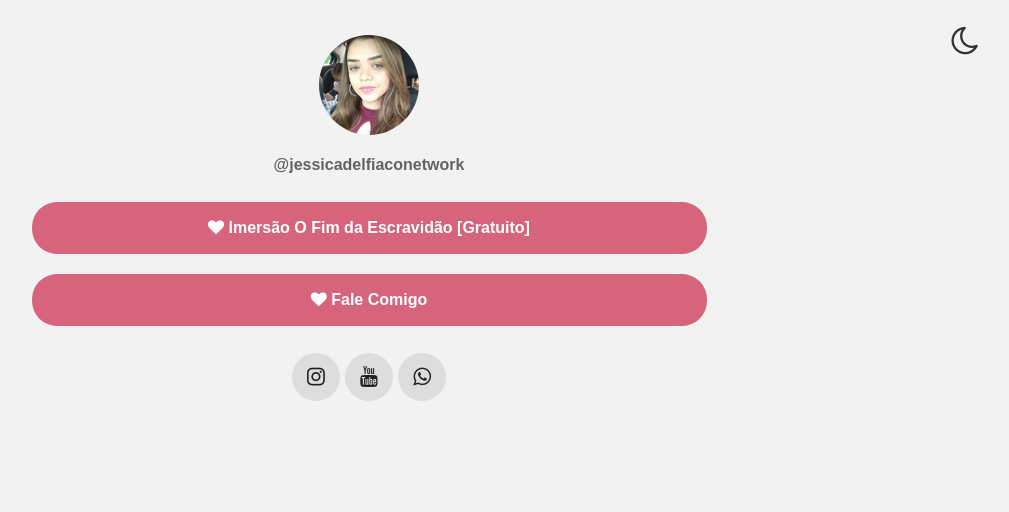
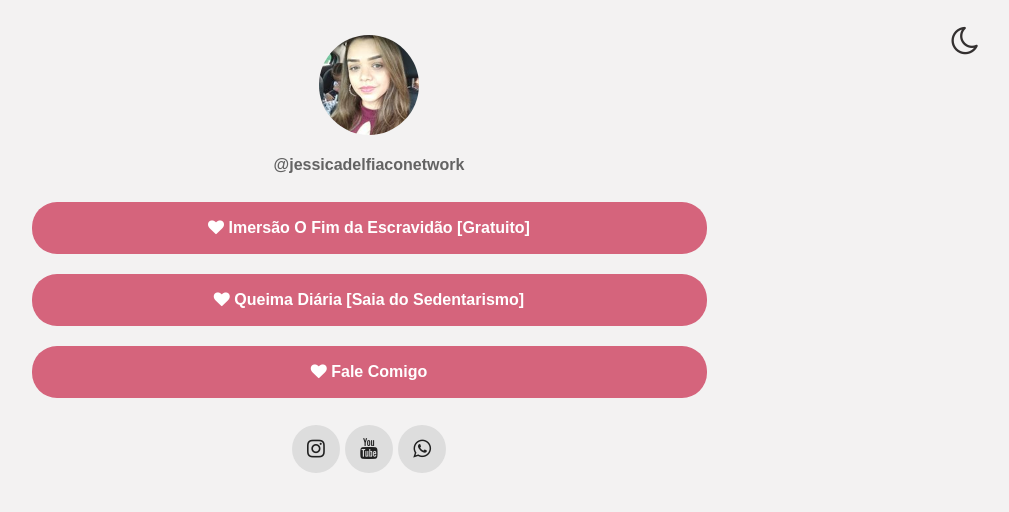
Before and after one commit to jessicadelfiaco/jessicadelfiaco.github.io, a plain HTML site: page index.html in a window 1280 px wide. Shown: the whole page, without its empty margins (271-1280 px from the left). Drawn offline with nearby package versions, Linux system fonts and the light colour scheme.

Commit message:
Update index.html

```diff
--- a/index.html
+++ b/index.html
@@ -32,6 +32,9 @@
         <a class="link" href="https://paulovieira.com/o-fim-da-escravidao/?col=206&ed=0013s00000yjzVnAAI" target="_blank" style="border-radius: 25px;"><i
                 class="fa fa-heart"></i> Imersão O Fim da Escravidão [Gratuito]</a>
 
+        <a class="link" href="https://quei.ma/c/1e1a26fe96056" target="_blank" style="border-radius: 25px;"><i
+                class="fa fa-heart"></i> Queima Diária [Saia do Sedentarismo]</a>
+
         <!--<a class="link" href="https://www.sympla.com.br/ceu---coach-extraordinarias-unidas__1067694" target="_blank" style="border-radius: 25px;"><i
                 class="fa fa-heart"></i> Imersão Céu Sem Limites</a>-->
 
```
